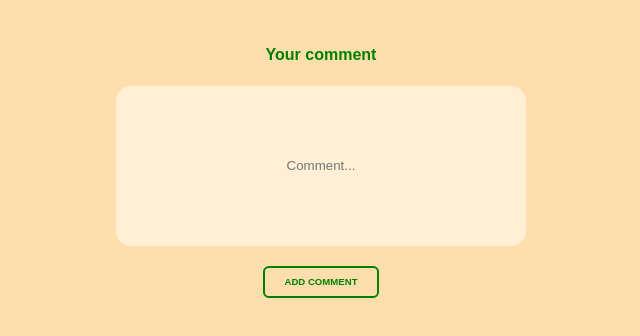
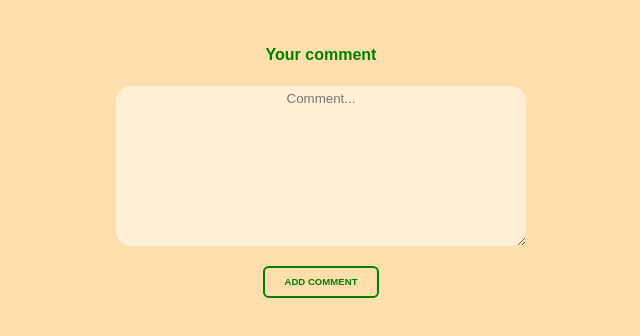
Before and after one commit to Luizagalf/comments, a React (Create React App) app: page / in a window 1280 px wide. Shown: the top 336 px of the page, without its empty margins (319-959 px from the left). Built offline with nearby package versions, Linux system fonts and the light colour scheme.

Commit message:
Finished comments

```diff
--- a/src/App.css
+++ b/src/App.css
@@ -32,7 +32,7 @@ h4 {
   flex-direction: column;
 }
 
-input {
+textarea {
   display:block;
   margin: 0 auto;
   padding:5px;
--- a/src/App.js
+++ b/src/App.js
@@ -51,15 +51,15 @@ export default class App extends React.Component {
 
           <div className="form">
             <h4>Your comment</h4>
-            <input
+            <textarea
               name="comment"
               placeholder="Comment..."
               value={this.state.comment}
-              onChange={this.handleChange}/>
+              onChange={this.handleChange}></textarea>
             <button onClick={this.addNewComment} className="btn mainbutton">Add Comment</button>
           </div>
+
           <div className="row">
-
           {this.state.allComments.reverse().map((comment, i) =>
           <>
             { (i==0)
@@ -76,8 +76,7 @@ export default class App extends React.Component {
             }
             </>
           )}
-                  </div>
-
+          </div>
         </div>
       )
     }
```
